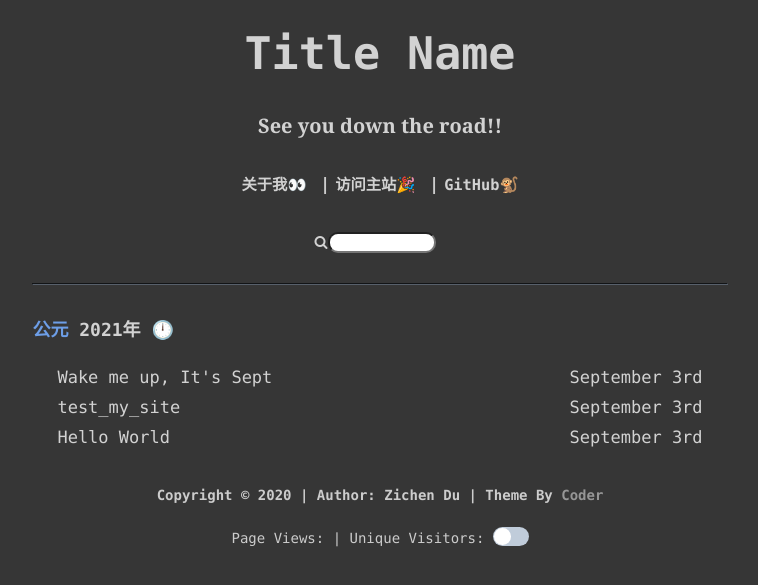
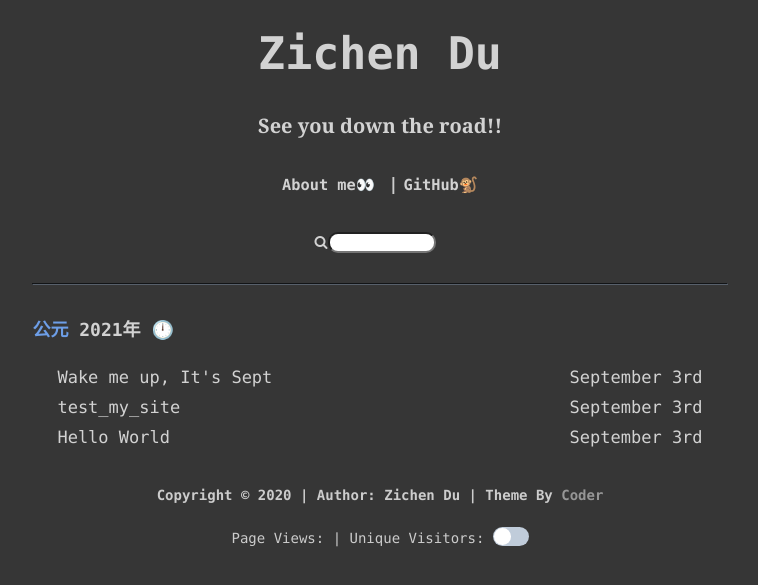
Before and after one commit to Banelala/Banelala.github.io, a plain HTML site: page archives/2021/09/index.html in a window 1280 px wide. Shown: the part 161-746 px from the top of the page, without its empty margins (260-1018 px from the left). Drawn offline with Linux system fonts and the light colour scheme; some packages are replaced by stand-ins of ours; a script that the page names is missing.

Commit message:
Site updated: 2021-09-04 19:38:01

```diff
--- a/archives/2021/09/index.html
+++ b/archives/2021/09/index.html
@@ -26,7 +26,7 @@
     <div class="hd logodiv">
     <img src="/img/male.png" class="logopng" alt="logo">
     <p class="logot">
-         Title Name
+         Zichen Du
          <span class="logo_2"></span>
         <h3 class="words" style="font-weight: bold;font-family: Georgia;">
             See you down the road!!
@@ -38,9 +38,7 @@
 <div class="hd">
     <ol class="breadcrumb">
 
-            <li><a class="ba" href="/about">关于我👀</a></li>
-
-            <li><a class="ba" target="_blank" rel="noopener" href="https://banelala.github.io/">访问主站🎉</a></li>
+            <li><a class="ba" href="/about">About me👀</a></li>
 
             <li><a class="ba" target="_blank" rel="noopener" href="https://github.com/Banelala">GitHub🐒</a></li>
 
```
Also changed, not shown: archives/2021/index.html (+2 -4 lines), archives/index.html (+2 -4 lines), index.html (+2 -4 lines).
